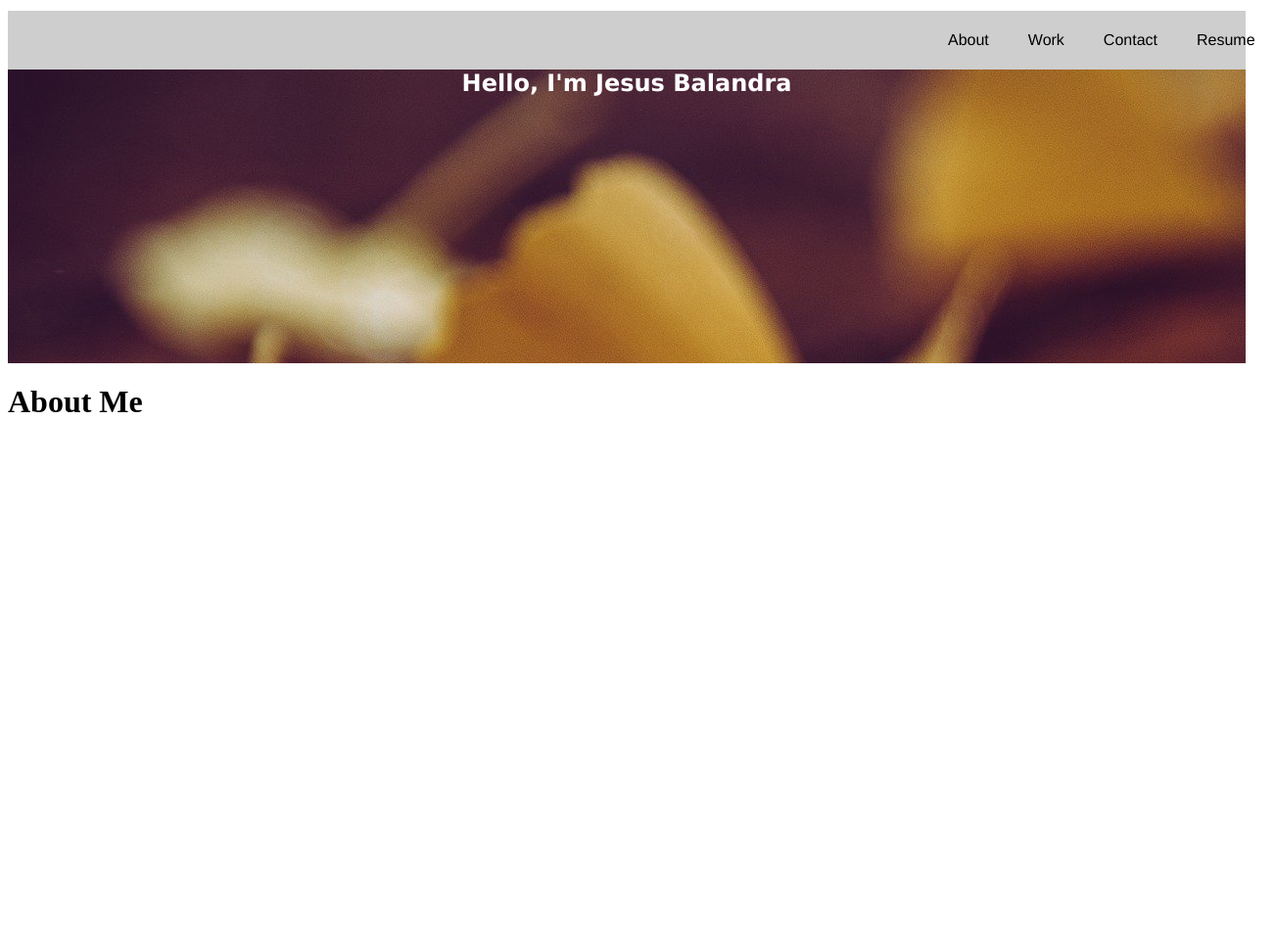
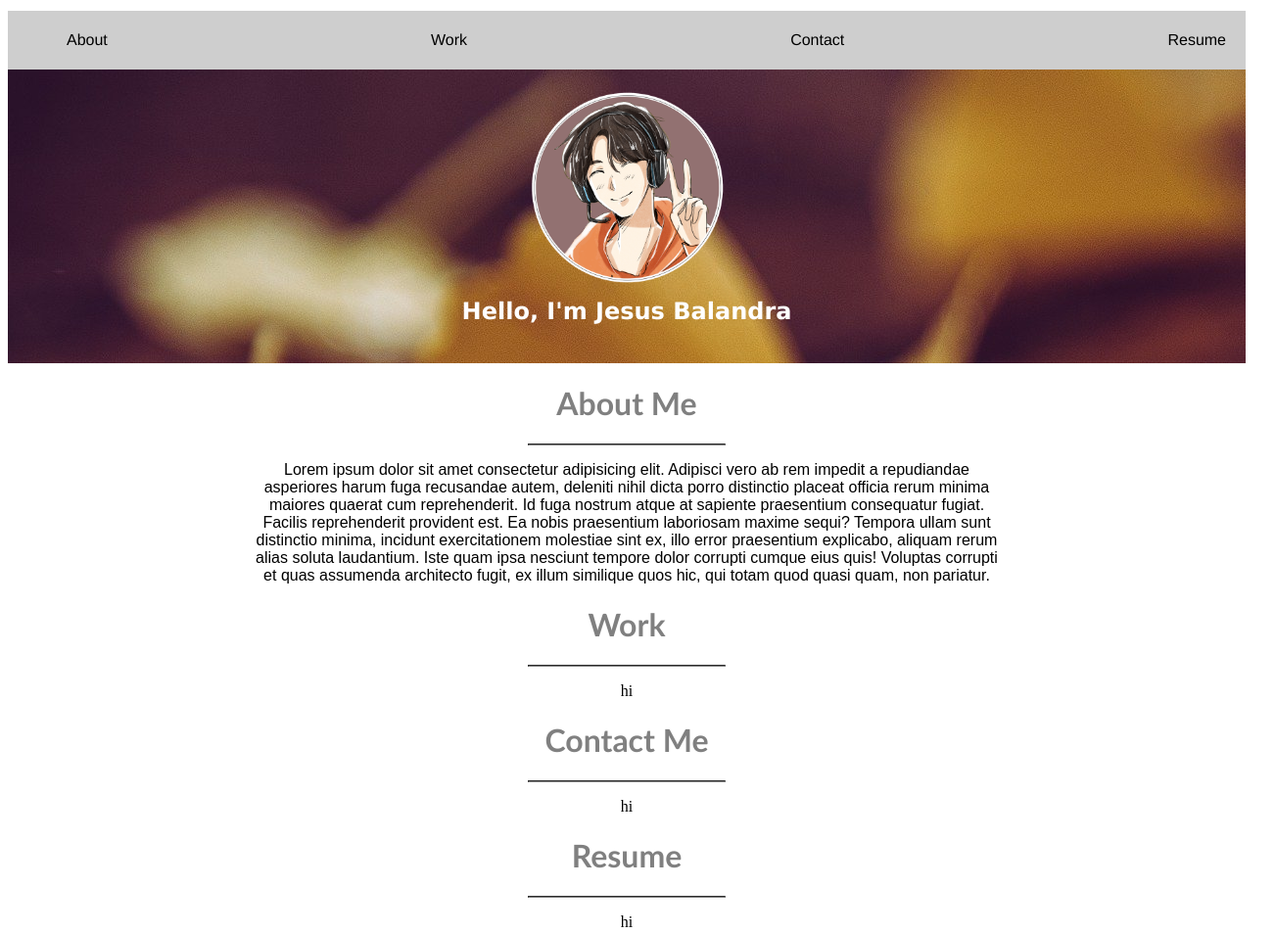
Before and after one commit to OddTK/Portfolio, a plain HTML site: page index.html in a window 1280 px wide. Shown: the whole page at 98% size, 1302 px wide, since content can reach past the window. Before the commit the page ends 800 px from the top, so only its background shows below. Drawn offline with Linux system fonts and the light colour scheme.

Commit message:
added images to html, headers, aligned text, and arranged some code

```diff
--- a/assets/style.css
+++ b/assets/style.css
@@ -2,6 +2,12 @@
 .container {
     width: 100%;
     height: auto;
+}
+
+:root {
+    --lgrey: rgb(206, 206, 206);
+    --dgrey: grey;
+    --white: white;
 }
 
 .navbar {
@@ -14,7 +20,7 @@
 .navbar ul {
     display: flex;
     justify-content: space-between;
-    margin-left: 900px;
+    margin-left: auto;
     margin-bottom: 0;
 }
 
@@ -40,9 +46,42 @@
     background-image: url(../img/ginko.jpg);
 }
 
+.header img {
+    display: block;
+    margin-left: auto;
+    margin-right: auto;
+    padding-top: 20px;
+    width: 200px;
+    height: 200px;
+}
+
 .header h2 {
-    margin-top: 0;
+    margin-top: 1%;
     font-family: 'Lucida Sans', 'Lucida Sans Regular', 'Lucida Grande', 'Lucida Sans Unicode', Geneva, Verdana, sans-serif;
     text-align: center;
     color: white;
 }
+
+hr {
+    width: 200px;
+    border-color: grey;
+}
+
+
+.body h1 {
+    font-family: 'Gill Sans', 'Gill Sans MT', Calibri, 'Trebuchet MS', sans-serif;
+    color: var(--dgrey);
+    text-align: center;
+}
+
+.body p {
+    text-align: center;
+}
+
+.isabout {
+    margin-top: 10px;
+    width: 60%;
+    height: 40%;
+    margin: auto;
+    font-family: sans-serif;
+}
--- a/index.html
+++ b/index.html
@@ -23,12 +23,42 @@
         </nav>
 
         <header class="header" alt="Image by wal_172619 from Pixabay">
+            <img src="img/tk.png" alt="character profile photo of Jesus">
             <h2>Hello, I'm Jesus Balandra</h2>
         </header>
 
+    <main class="body">
         <div class="about">
             <h1>About Me</h1>
+            <hr>
+            <div class="isabout">
+                <p>Lorem ipsum dolor sit amet consectetur adipisicing elit. Adipisci vero ab rem impedit a repudiandae asperiores harum fuga recusandae autem,
+                    deleniti nihil dicta porro distinctio placeat officia rerum minima maiores quaerat cum reprehenderit.
+                    Id fuga nostrum atque at sapiente praesentium consequatur fugiat. Facilis reprehenderit provident est.
+                    Ea nobis praesentium laboriosam maxime sequi? Tempora ullam sunt distinctio minima, incidunt exercitationem molestiae sint ex, illo error praesentium explicabo, aliquam rerum alias soluta laudantium.
+                    Iste quam ipsa nesciunt tempore dolor corrupti cumque eius quis! Voluptas corrupti et quas assumenda architecto fugit,
+                    ex illum similique quos hic, qui totam quod quasi quam, non pariatur.</p>
+            </div>
         </div>
+
+        <div class="work">
+            <h1>Work</h1>
+            <hr>
+            <p>hi</p>
+        </div>
+
+        <div class="contact">
+            <h1>Contact Me</h1>
+            <hr>
+            <p>hi</p>
+        </div>
+
+        <div class="resume">
+            <h1>Resume</h1>
+            <hr>
+            <p>hi</p>
+        </div>
+    </main>
 
     </div>
 
```
Also changed, not shown: img/tk.png (added).
